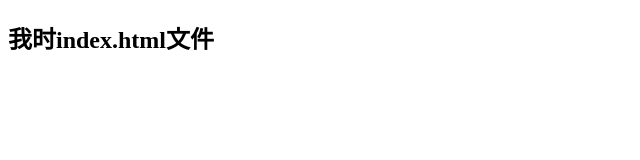
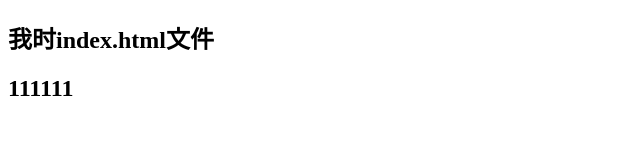
Before and after one commit to coder-lhq/git-demo, a plain HTML site: page index.html in a window 1280 px wide. Shown: the full height of the page, 0-640 px from the left. Drawn offline with Linux system fonts and the light colour scheme.

Commit message:
A的第二次提交

```diff
--- a/index.html
+++ b/index.html
@@ -8,5 +8,6 @@
 </head>
 <body>
   <h2>我时index.html文件</h2>
+  <h2>111111</h2>
 </body>
 </html>
```
